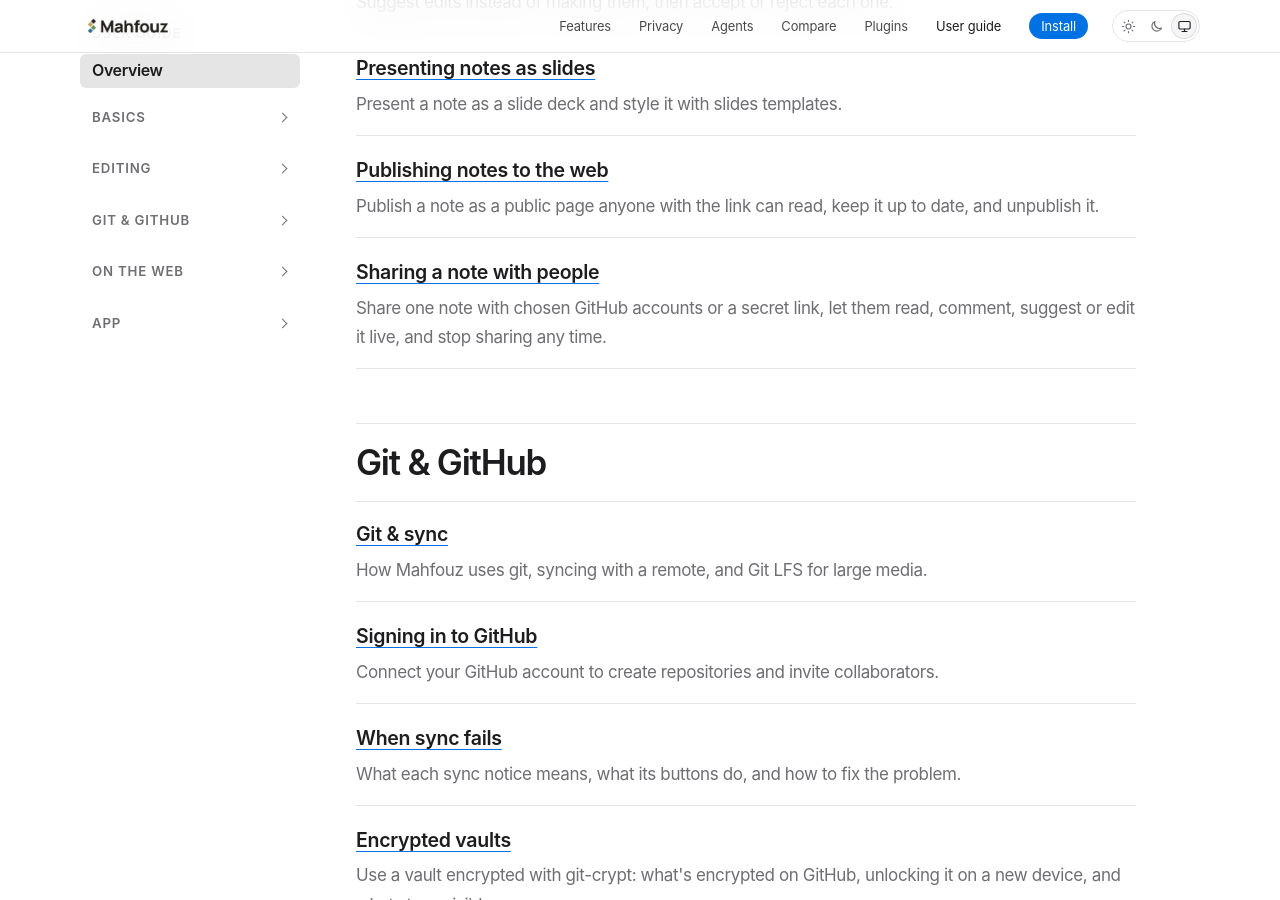
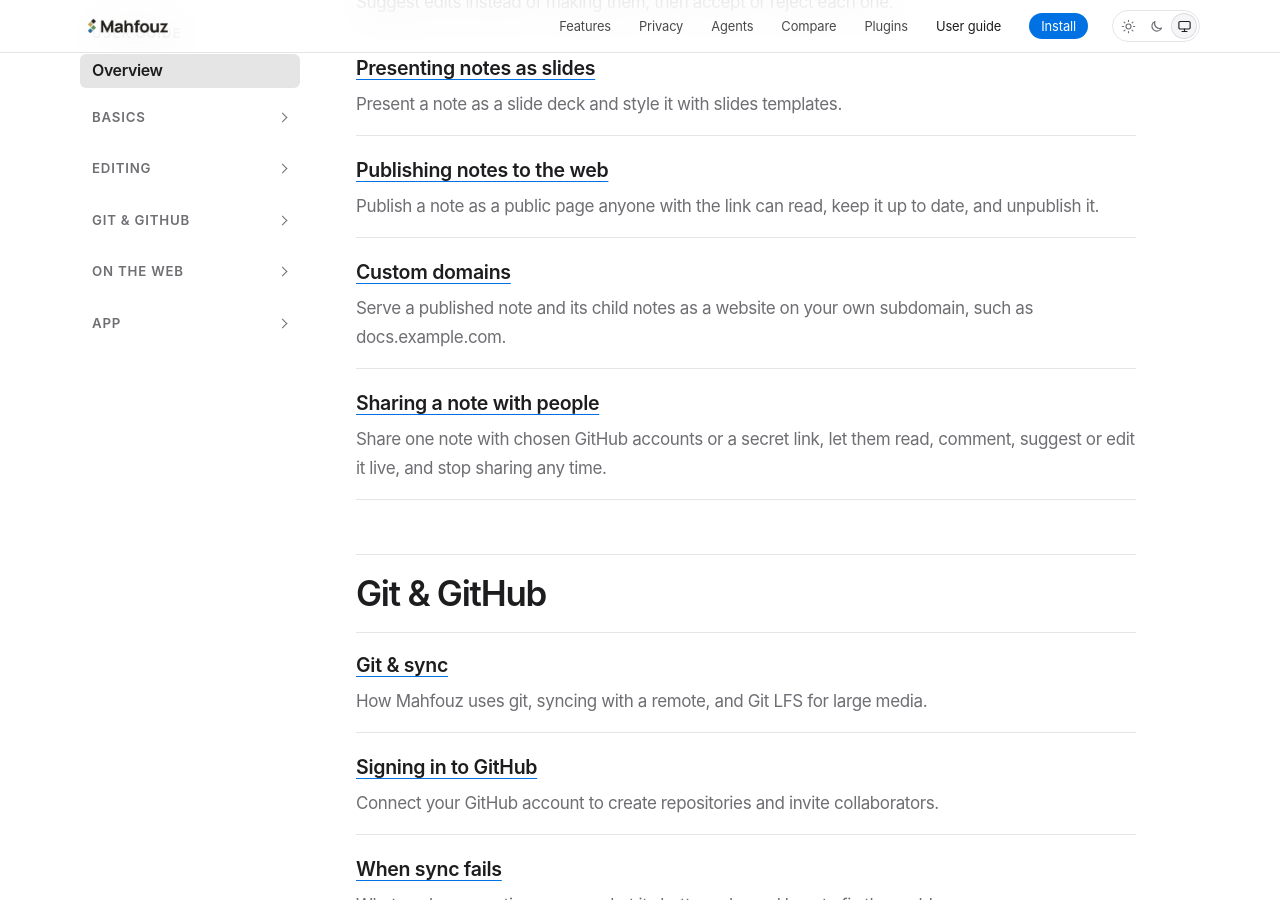
Before and after one commit to mahfouz-app/docs, a Jekyll site: the page built from guide/index.md, in a window 1280 px wide and 900 px high, scrolled down 3265 px. Built offline with Jekyll 4.4.1, drawn with Linux system fonts in a browser that asks for light colours; part of the change alters nothing that is shown.

Commit message:
guide: custom domains
A page for serving a published note and its child notes on the user's
own subdomain, linked from Publishing's child notes and Page settings.

Co-Authored-By: Claude Opus 5.5 <noreply@anthropic.com>

```diff
--- a/_data/guide.yml
+++ b/_data/guide.yml
@@ -71,6 +71,9 @@
     - slug: publishing
       title: "Publishing notes to the web"
       description: "Publish a note as a public page anyone with the link can read, keep it up to date, and unpublish it."
+    - slug: custom-domains
+      title: "Custom domains"
+      description: "Serve a published note and its child notes as a website on your own subdomain, such as docs.example.com."
     - slug: sharing
       title: "Sharing a note with people"
       description: "Share one note with chosen GitHub accounts or a secret link, let them read, comment, suggest or edit it live, and stop sharing any time."
--- /dev/null
+++ b/guide/custom-domains.md
@@ -0,0 +1,194 @@
+---
+layout: guide
+title: "Custom domains"
+since: "0.22.0"
+description: "Serve a published note and its child notes as a website on your own subdomain, such as docs.example.com."
+permalink: /guide/custom-domains/
+---
+
+A custom domain serves a published note and its child notes as one website
+on a subdomain you own, such as `docs.example.com`. The note is the site's
+home page, and each page under it gets a readable address that follows your
+notes' titles, like `docs.example.com/guides/setup`. There's nothing to build
+or host: Mahfouz serves the site over HTTPS, and keeps it in step with the
+pages you publish.
+
+## What a site is
+
+A site starts from one note that's [published](/guide/publishing/) with
+**Keep updated** set to **This note and child notes** (see
+[Publish child notes](/guide/publishing/#publish-child-notes)). The site
+holds that note's page and the pages of every published note under it:
+
+- **The note itself** is the home page, at `/`.
+- **Each page under it** is at the path of titles from the home page down,
+  for example `/guides/setup` for a note **Setup** inside a note **Guides**.
+- **New child notes** join the site as soon as they're published, which
+  happens on their first commit.
+
+Only the pages you've published are on the site. A note that isn't
+published, or that you've kept off the web, isn't there.
+
+For now, a custom domain has to be a subdomain, like `docs.example.com` or
+`notes.example.org`. A root domain such as `example.com` isn't supported
+yet.
+
+## Connect a domain
+
+You need the note's page to be published with **This note and child
+notes**, push access to the vault's GitHub repository, and access to your
+domain's DNS settings.
+
+1. Open the Custom domain dialog in one of these ways:
+   - Choose **Page settings…** from the note's menu, then **Set up…** next
+     to **Custom domain**.
+   - Choose **Publish ▸ Custom domain…** from the note's **⋯** menu.
+   - Open **Settings → Custom domains**, click **Add domain…**, and choose
+     the note. Notes that can't start a site are greyed out, with the
+     reason.
+   - Or run **Set up a custom domain for the active note's published site**
+     from the [command palette](/guide/command-palette/).
+2. Enter the subdomain, for example `docs.example.com`, and click
+   **Connect**.
+3. The dialog shows two DNS records. Add both at your DNS provider (copy
+   each value with its copy button):
+   - **TXT** `_mahfouz.docs.example.com`: proves the domain is yours.
+   - **CNAME** `docs.example.com` pointing to `sites.mahfouz.app`: sends
+     visitors to Mahfouz.
+4. Wait for DNS. Mahfouz checks the records every 10 minutes, and the
+   dialog checks every 30 seconds while it's open. Click **Check now** to
+   check at once. DNS changes can take a few minutes, sometimes hours.
+5. Once both records are found, Mahfouz issues a certificate for the domain,
+   which usually takes a few minutes. The site goes live as soon as it's
+   ready.
+
+Click **Done** to close the dialog at any time; connecting carries on
+without it.
+
+A few things can get in the way:
+
+- **CAA records.** If your domain has CAA records, add one allowing
+  `letsencrypt.org` and `pki.goog`, or the certificate can't be issued.
+- **Domains on Cloudflare.** If your domain's DNS is on Cloudflare, add the
+  CNAME as **DNS only** (the grey cloud), not proxied.
+- **The request expires.** If the records aren't found within 48 hours, the
+  request is dropped, and you connect again.
+
+Once the site is live, you can delete the TXT record if you like. The CNAME
+must stay.
+
+## What each status means
+
+The Custom domain dialog, **Page settings** and **Settings → Custom
+domains** show the domain's status:
+
+- **Waiting for DNS**: the records aren't in place yet. The dialog lists
+  them, and when the request expires.
+- **Issuing certificate**: the records were found, and the certificate is
+  on its way.
+- **Live**: the site is up. The dialog links to it and says how many pages
+  it has.
+- **Not reaching us**: the domain stopped pointing at Mahfouz, usually
+  because its CNAME record changed or was removed. Visitors get an error,
+  and the pages' p.mahfouz.app links work again in the meantime. The site
+  comes back by itself once the record is fixed. After 30 days, its
+  certificate is released: fixing the record then starts over, and the
+  records have to be found within 7 days. After 30 more days, the domain
+  is removed.
+- **Certificate failed**: the certificate couldn't be issued. The dialog
+  quotes the reason. Fix it (often a CAA record), then click **Check now**.
+  Mahfouz also starts the certificate over each week, and removes the
+  domain after three weeks without one.
+- **Paused**: the site's home page was unpublished or taken down. Publish
+  the note again, from the same repository, and the site comes back. After
+  30 days paused, its certificate is released: publishing the note then
+  starts over, and the records have to be found within 7 days. After 30
+  more days, the domain is removed.
+- **Removing**: the domain is being disconnected. This takes up to a
+  minute.
+
+## Addresses on the site
+
+- **Paths follow titles.** A page's path is built from the titles of the
+  published pages above it. Retitling a page, or moving its note, changes
+  its path, and the old path redirects to the new one.
+- **Paths are stable.** A page keeps its path while it stays where it is.
+  When two pages under the same parent would get the same path, the newer
+  one gets its page id added, like `/setup-ab3de7fgh2`.
+- **Unpublishing a page in the middle moves the pages under it up.** Their
+  paths skip the unpublished page: with **Guides** unpublished,
+  `/guides/setup` becomes `/setup`. The old addresses redirect.
+- **A page that leaves the site** (unpublished, or moved out from under the
+  home page) redirects from its site address to its p.mahfouz.app address
+  while it's still published.
+- **Unlisted pages get readable addresses.** On p.mahfouz.app, an Unlisted
+  page can only be found by its link, which holds a random id. On your
+  domain, an Unlisted page under the home page is at a path anyone could
+  guess from its title, such as `/guides/setup`. Keep a page you don't want
+  found outside the site's notes, or unpublish it.
+- **Links between the site's pages** use their site addresses. Links to
+  other published pages keep their p.mahfouz.app addresses.
+- **The Markdown version** of a page is at its path followed by `.md`, and
+  the home page's at `/index.md`.
+- **Search engines** read the site's own `robots.txt` and `sitemap.xml`,
+  which list its **Indexed** pages at their domain addresses (see
+  [Visibility](/guide/publishing/#visibility)).
+
+A note under the site's home page can have a domain of its own. Its pages
+are then served on that domain only, not on the outer site.
+
+## What happens to p.mahfouz.app links
+
+While the site is **Live**, each page's p.mahfouz.app address redirects to
+its address on your domain, so links you shared before keep working. The
+note's menu still copies and opens the p.mahfouz.app address, which takes
+readers to the site. **Settings → Published pages** shows each page's
+address on your domain, and marks the home page **Site · docs.example.com**.
+
+When the site isn't live (in any other status, or after you remove the
+domain), the p.mahfouz.app addresses serve the pages again. A browser that
+already followed a redirect may keep using it for up to five minutes.
+
+## Remove a domain
+
+Open the Custom domain dialog (**Manage…** in **Page settings**, or from
+**Settings → Custom domains**), click **Remove**, and confirm. The site stops
+answering on your domain, and the pages' p.mahfouz.app addresses work
+again, within a minute; a browser that followed the redirect may take up to
+five. You can delete the DNS records afterwards.
+
+Removing a domain doesn't unpublish anything.
+
+## Who can manage a domain
+
+A domain belongs to the repository of the note it's connected to, not to the
+person who connected it:
+
+- **Anyone with push access** to the repository can connect, check and
+  remove its domains.
+- **Anyone who can read the repository** sees the domain and its status,
+  but not its DNS records, and can't change it.
+- **Whoever connected a domain** can always remove it, even after losing
+  access to the repository.
+
+**Settings → Custom domains** lists your domains and the domains on
+repositories you can push to, with **Open note** and **Manage…** (or
+**View…**) for each.
+
+## Limits
+
+- Your account can have up to 5 domains, and a repository up to 3.
+- Your GitHub account has to be at least 7 days old to connect a domain.
+- Up to 2 of your domains can be waiting for DNS at a time.
+- One note can have one domain, and a domain serves one site.
+- You can try to connect a domain up to 10 times an hour.
+- Mahfouz can connect only so many domains in all. When it's full, you see
+  "Mahfouz can't connect more domains right now", and can try again later.
+
+## How it's stored
+
+Nothing about a custom domain is in your vault. The domain, its status and
+each page's address on the site live on Mahfouz's publishing service, like a
+page's [visibility](/guide/publishing/#visibility). Which pages are on the
+site comes from where their notes are in your vault: Mahfouz sends that from
+any device you're signed in on, after you commit or sync.
--- a/guide/publishing.md
+++ b/guide/publishing.md
@@ -112,6 +112,11 @@ To change a published page's options later, choose **Page settings…** from
 the note's menu. It has the same **Visibility** and **Theme** choices as the
 publish dialog, and changes the live page right away, without an update.
 
+**Custom domain** {% include since.html v="0.22.0" %}: for a page published
+with **This note and child notes**, **Set up…** connects a domain of your
+own, and **Manage…** shows its status. See
+[Custom domains](/guide/custom-domains/).
+
 **Settings → Published pages** also has **Make indexed** or **Make
 unlisted** next to each page.
 
@@ -197,6 +202,13 @@ Attributes panel says **Child notes aren't published from this device.**
 under **Keep updated**, with a **Publish them here…** button that asks the
 same question {% include since.html v="0.22.0" %}. So a child is only ever
 published under the account of someone who chose to.
+
+### Custom domains {% include since.html v="0.22.0" %} {#custom-domains}
+
+A parent published with **This note and child notes** can be served as a
+website on a subdomain you own, such as `docs.example.com`: the parent is
+the home page, and each child page gets an address that follows its title.
+See [Custom domains](/guide/custom-domains/).
 
 ## How a published page looks {% include since.html v="0.12.0" %} {#how-a-published-page-looks}
 
```
